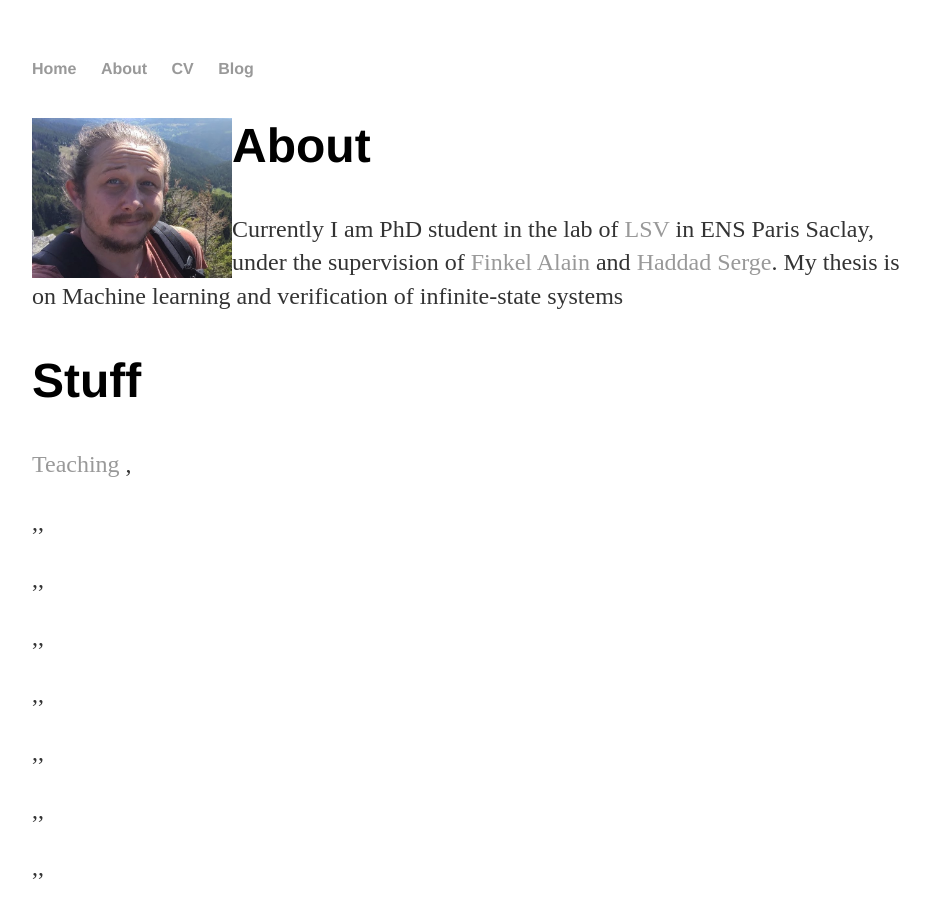
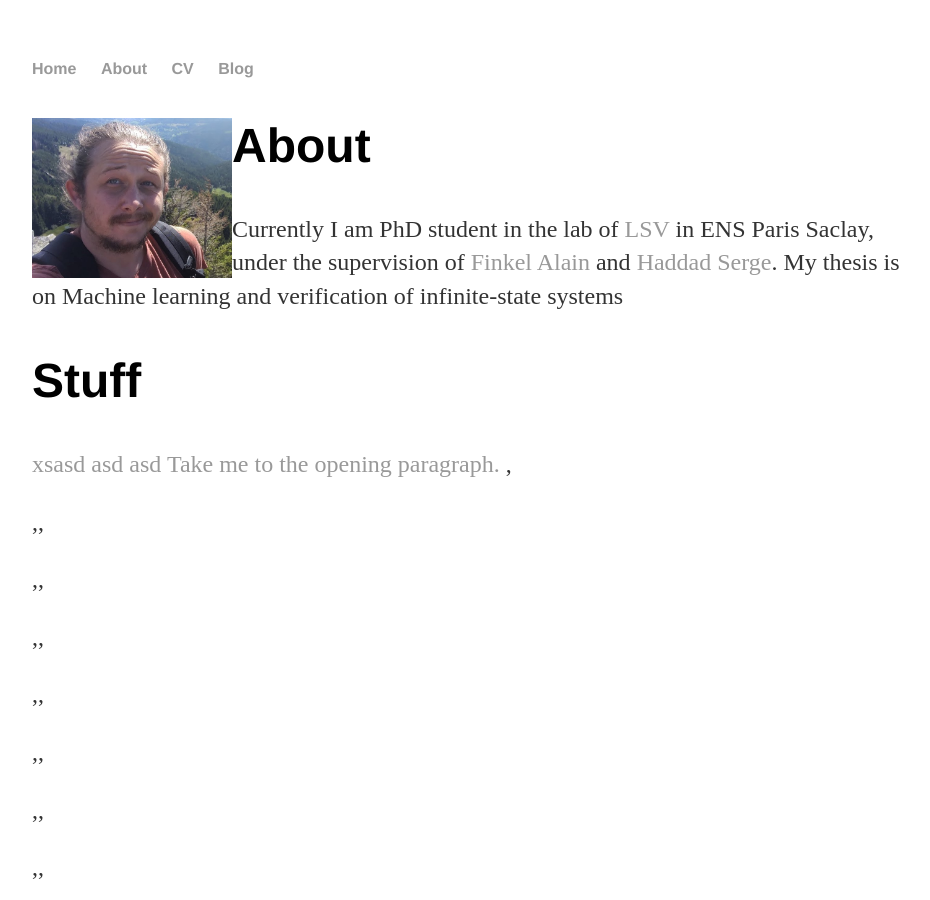
Before and after one commit to IgorKhm/igorkhm.github.io, a Jekyll site: the page built from index.md, in a window 1280 px wide and 900 px high. Shown: the whole window, without its empty margins (160-1090 px from the left). Built offline with Jekyll 4.4.1, drawn with Linux system fonts in a browser that asks for light colours; some of the changed text lies outside the part shown.

Commit message:
Update index.md

```diff
--- a/index.md
+++ b/index.md
@@ -7,7 +7,8 @@ title: "Igor Khmelnitsky, personal website"
 Currently I am PhD student in the lab of [LSV](https://www.lsv.fr) in ENS Paris Saclay, under the supervision of [Finkel Alain](http://www.lsv.fr/~finkel) and [Haddad Serge](http://www.lsv.fr/~haddad). My thesis is on Machine learning and verification of infinite-state systems
 
 # Stuff
-[Teaching](Teaching)
+[xsasd asd asd](Teaching)
+<a href="#opening">Take me to the opening paragraph.</a>
 ,
 
 ,,
@@ -122,7 +123,7 @@ Currently I am PhD student in the lab of [LSV](https://www.lsv.fr) in ENS Paris
 
 # Publications
 
-# Teaching
+# Teaching <p id="opening"> </p>
 - ####  2019-2020:
   * [Architecture and Systems](http://www.lsv.fr/~finkel)
   * [Discrete mathematics](http://www.lsv.fr/~haddad)
```
